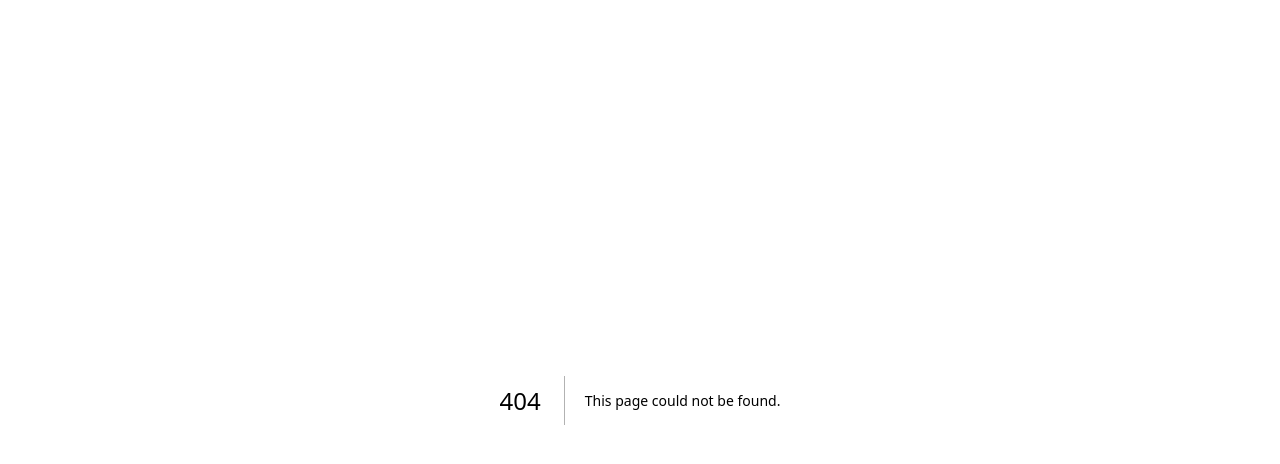
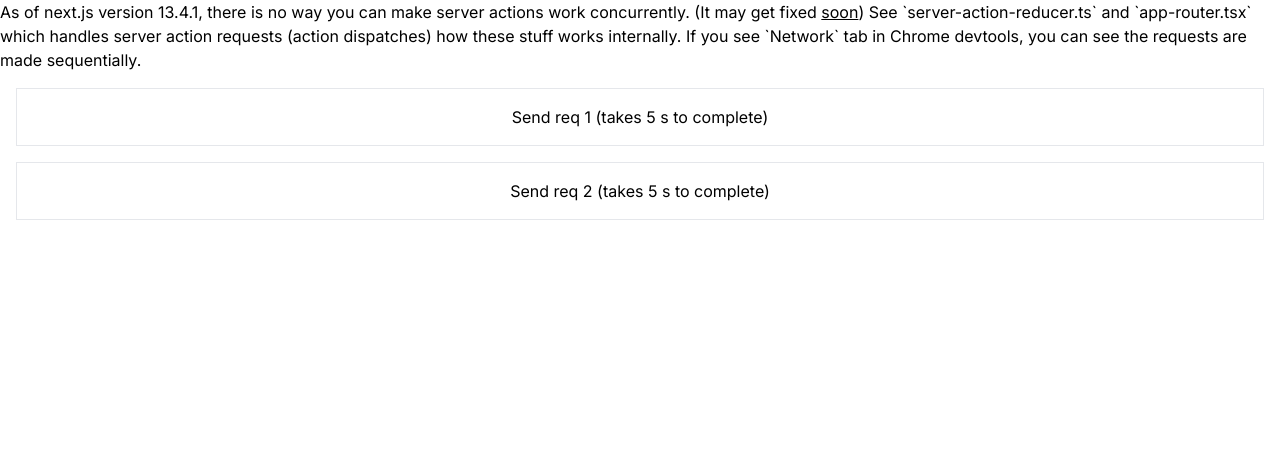
Before and after one commit to sairion/nextjs-app-router-patterns, a Next.js app: page /concurrent-action in a window 1280 px wide. Before the commit this address had no page. Shown: the top 464 px of the page. Built offline with nearby package versions, Linux system fonts and the light colour scheme.

Commit message:
feat(concurrent-action): add basic test

```diff
--- a/next.config.js
+++ b/next.config.js
@@ -1,4 +1,8 @@
 /** @type {import('next').NextConfig} */
-const nextConfig = {}
+const nextConfig = {
+  experimental: {
+    serverActions: true,
+  },
+}
 
 module.exports = nextConfig
--- /dev/null
+++ b/src/app/concurrent-action/actions.ts
@@ -0,0 +1,14 @@
+"use server"
+import { setTimeout } from "node:timers/promises"
+
+export const request1 = async () => {
+  console.log("[server] request 1: start")
+  await setTimeout(5_000)
+  console.log("[server] request 1: done")
+}
+
+export const request2 = async () => {
+  console.log("[server] request 2: start")
+  await setTimeout(5_000)
+  console.log("[server] request 2: done")
+}
--- /dev/null
+++ b/src/app/concurrent-action/page.tsx
@@ -0,0 +1,42 @@
+"use client"
+
+import { useTransition } from "react"
+import { request1, request2 } from "./actions"
+
+function Button({ action, children }: React.PropsWithChildren<{ action: () => Promise<void> }>) {
+  let [isPending, startTransition] = useTransition()
+
+  return (
+    <button
+      className={"p-4 border-[1px] " + (isPending ? "text-gray-500" : "")}
+      type="button"
+      disabled={isPending}
+      onClick={() => {
+        startTransition(() => {
+          action()
+        })
+      }}>
+      {children}
+    </button>
+  )
+}
+
+export default function Page() {
+  return (
+    <>
+      <div>
+        As of next.js version 13.4.1, there is no way you can make server actions work concurrently. (It may get fixed{" "}
+        <a className="underline" href="https://twitter.com/sebmarkbage/status/1655403454808850432">
+          soon
+        </a>
+        ) See `server-action-reducer.ts` and `app-router.tsx` which handles server action requests (action dispatches)
+        how these stuff works internally. If you see `Network` tab in Chrome devtools, you can see the requests are made
+        sequentially.
+      </div>
+      <div className="flex flex-col gap-4 p-4">
+        <Button action={request1}>Send req 1 (takes 5 s to complete)</Button>
+        <Button action={request2}>Send req 2 (takes 5 s to complete)</Button>
+      </div>
+    </>
+  )
+}
--- a/src/app/globals.css
+++ b/src/app/globals.css
@@ -18,10 +18,4 @@
 
 body {
   color: rgb(var(--foreground-rgb));
-  background: linear-gradient(
-      to bottom,
-      transparent,
-      rgb(var(--background-end-rgb))
-    )
-    rgb(var(--background-start-rgb));
 }
```
